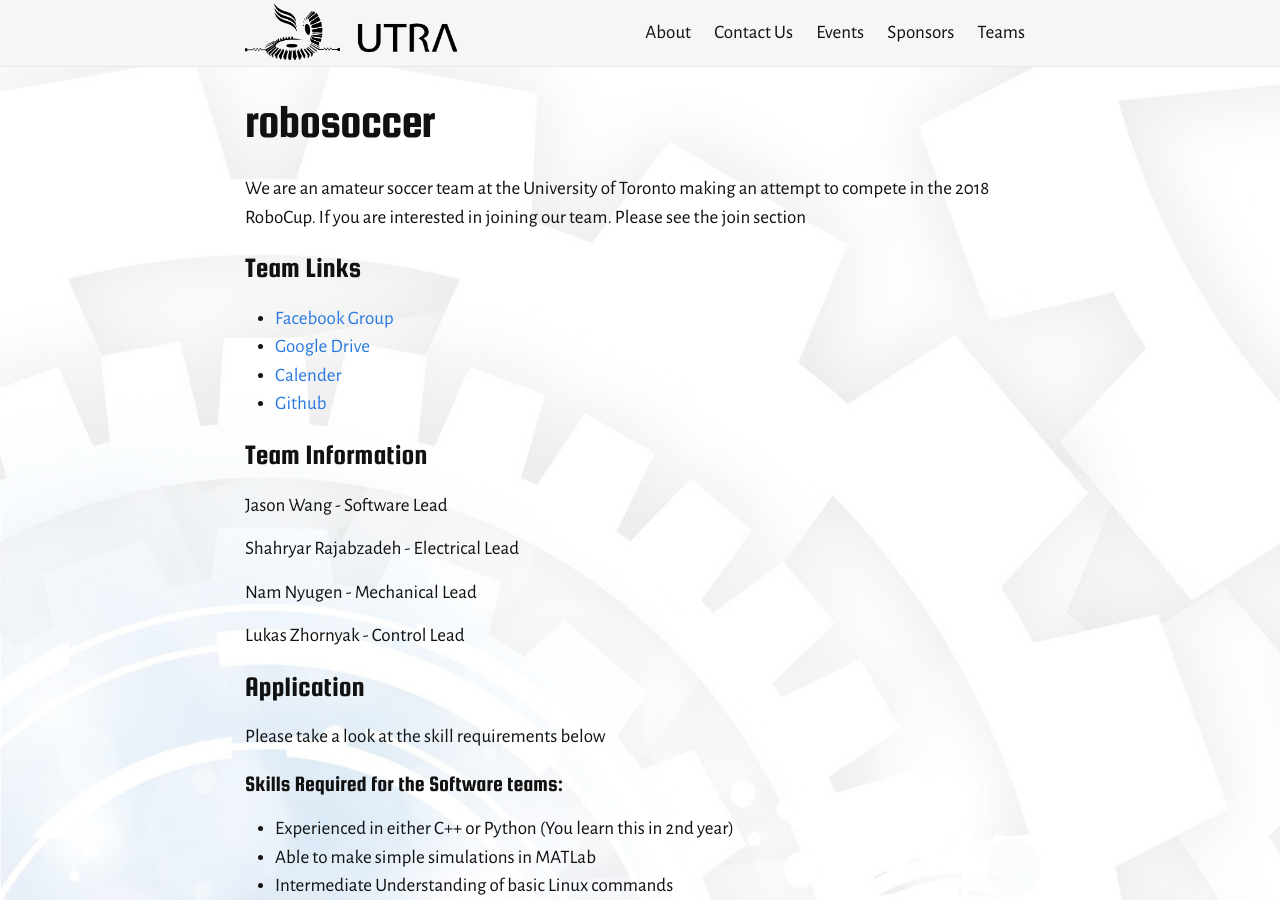
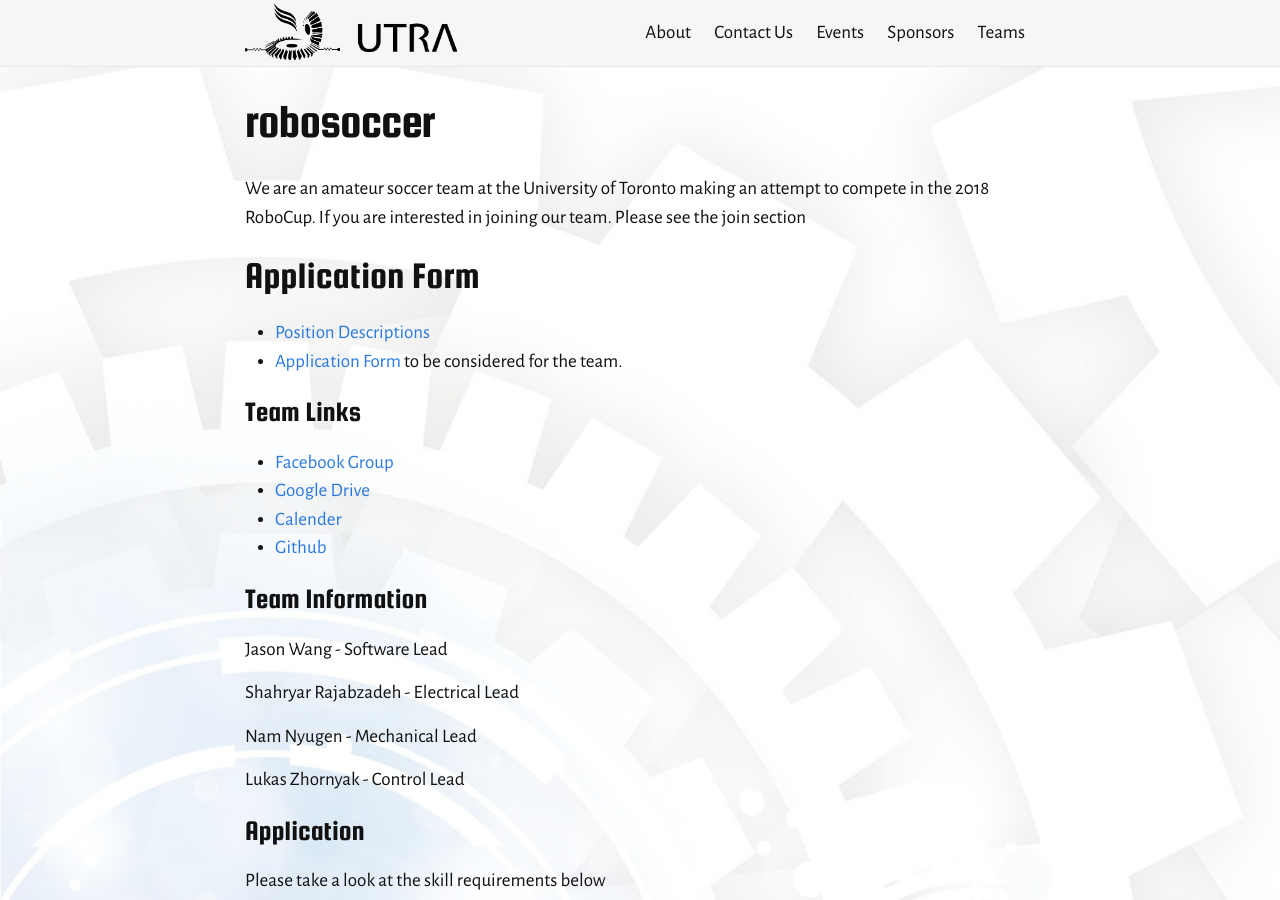
Before and after one commit to utra/utra-old-website, a Jekyll site: the page built from teams/soccer.md, in a window 1280 px wide and 900 px high. Built offline with Jekyll 4.4.1, drawn with Linux system fonts in a browser that asks for light colours; some of the changed text lies outside the part shown.

Commit message:
Moved applications to front

```diff
--- a/teams/soccer.md
+++ b/teams/soccer.md
@@ -6,6 +6,10 @@ title: RoboSoccer
 inMenu: false
 ---
 We are an amateur soccer team at the University of Toronto making an attempt to compete in the 2018 RoboCup. If you are interested in joining our team. Please see the join section
+
+# Application Form
+- [Position Descriptions](https://docs.google.com/document/d/1BRW8Yy9hYQix4jPiH-h9IGgB-WI3EY-ORngu0wuO0I4/edit#heading=h.psut0c1hptr)
+- [Application Form](https://docs.google.com/forms/d/e/1FAIpQLSfNVsrOJ_nnYgjDqINVgbXt_oHVTZMs3i8i2qSVGLBJYF-PVA/viewform) to be considered for the team.
 
 ## Team Links
 - [Facebook Group](https://www.facebook.com/groups/universityoftorontorobosoccer/)
```
Also changed, not shown: other parts of teams/soccer.md (+0 -5 lines).
